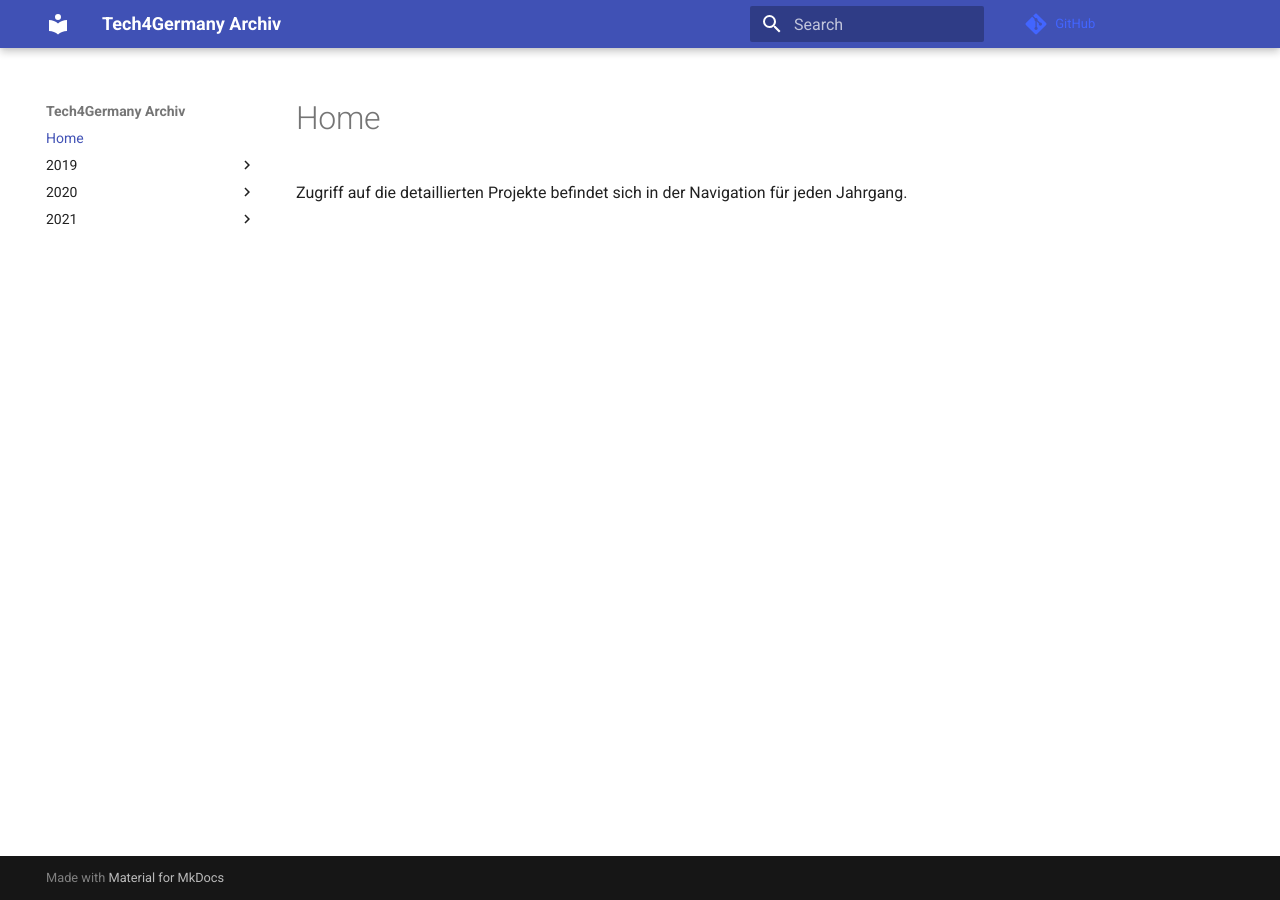
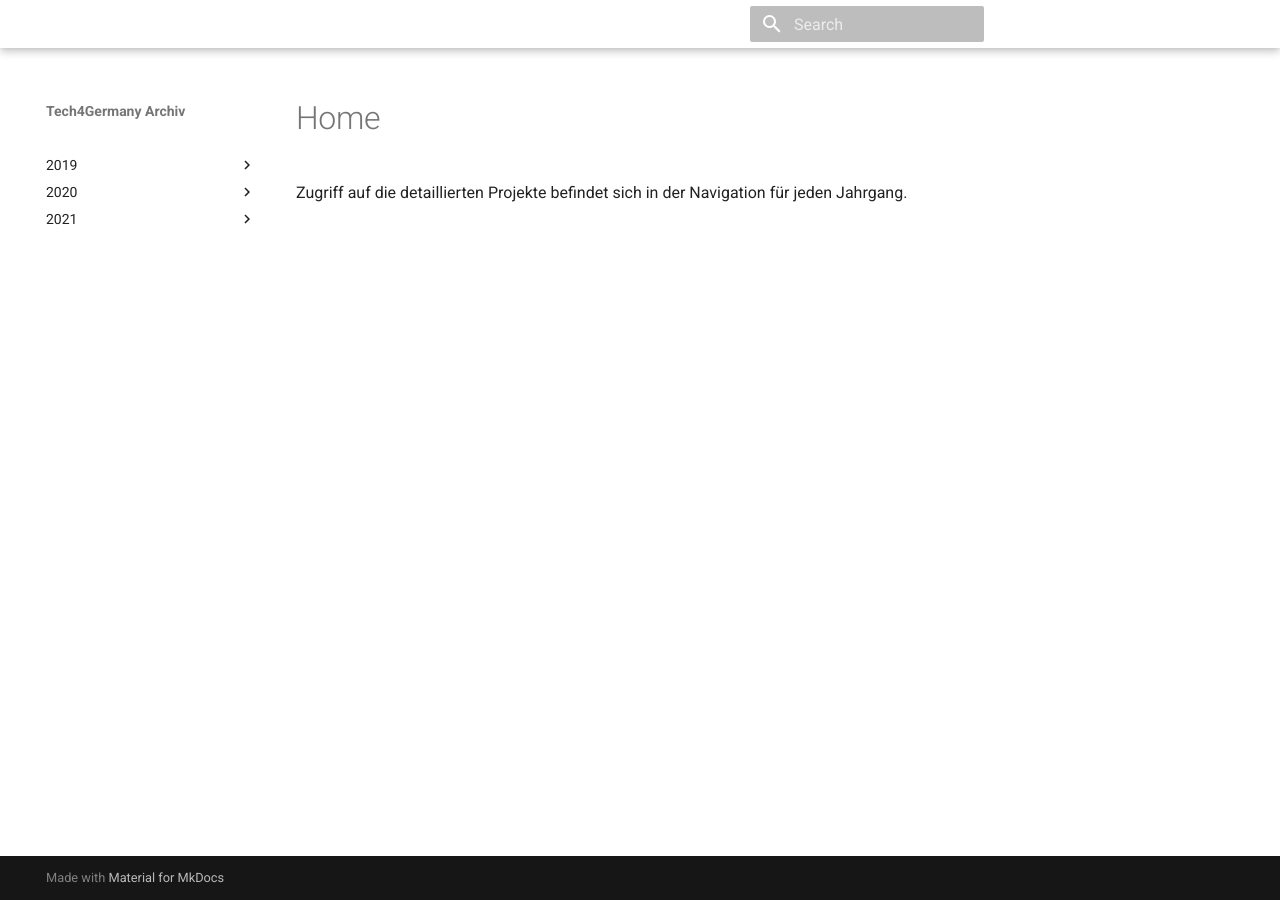
Before and after one commit to tech4germany/tech4germany.github.io, an MkDocs documentation site: the page built from docs/index.md, in a window 1280 px wide. Built offline with MkDocs 1.6.1 and Material for MkDocs 9.7.7, drawn with Linux system fonts in a browser that asks for light colours; comment, search, counter and statistics services are not loaded.

Commit message:
Update extra.css

```diff
--- a/docs/css/extra.css
+++ b/docs/css/extra.css
@@ -1,12 +1,5 @@
-.bg-primary {
-  background-color: #4265ff !important;
-  background-image: none;
+:root {
+  --md-primary-fg-color:        #FFFFFF;
+  --md-primary-fg-color--light: #E0F0FF;
+  --md-primary-fg-color--dark:  #0000FF;
 }
-
-a {
-  color: #4265ff;
-}
-
-a:hover {
-  color: #555b62;
-}
```
